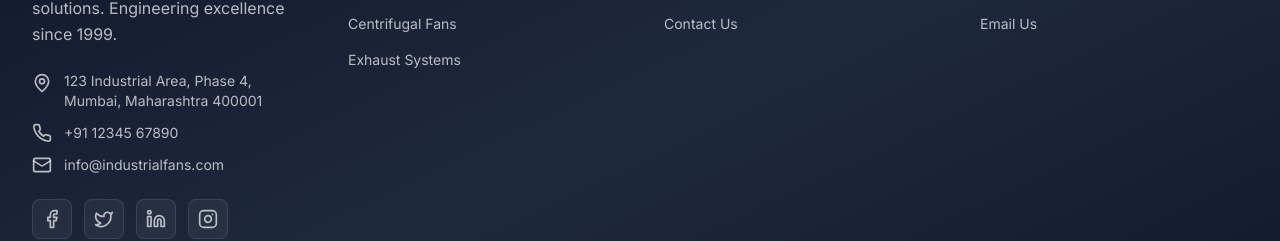
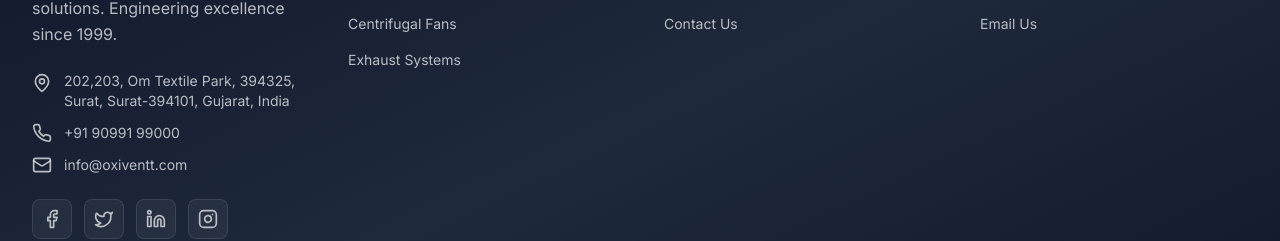
Before and after one commit to softwareguru2001-coder/oxiventt, a Next.js app: page / in a window 1280 px wide. Shown: the part 4189-4430 px from the top of the page. Built offline with nearby package versions, Linux system fonts and the light colour scheme; no server answers; the database is empty.

Commit message:
Updated footer.tsx

```diff
--- a/app/(public)/contact/page.tsx
+++ b/app/(public)/contact/page.tsx
@@ -35,10 +35,10 @@ export default function ContactPage() {
             </div>
             <h2 className="text-xl font-bold text-industrial-900 mb-3">Email</h2>
             <a
-              href="mailto:info@industrialfans.com"
+              href="mailto:info@oxiventt.com"
               className="text-blue-600 hover:text-blue-700 transition-colors font-medium"
             >
-              info@industrialfans.com
+              info@oxiventt.com
             </a>
           </div>
 
@@ -61,8 +61,8 @@ export default function ContactPage() {
             </div>
             <h2 className="text-xl font-bold text-industrial-900 mb-3">Address</h2>
             <p className="text-gray-600 leading-relaxed">
-              123 Industrial Area<br />
-              Mumbai, Maharashtra 400001<br />
+              202,203, Om Textile Park<br />
+              Surat-394101, Gujarat<br />
               India
             </p>
           </div>
--- a/components/layout/footer.tsx
+++ b/components/layout/footer.tsx
@@ -18,8 +18,8 @@ const footerLinks = {
   ],
   support: [
     { name: 'Get Quote', href: '/contact' },
-    { name: 'WhatsApp', href: 'https://wa.me/911234567890' },
-    { name: 'Email Us', href: 'mailto:info@industrialfans.com' },
+    { name: 'WhatsApp', href: 'https://wa.me/919099199000' },
+    { name: 'Email Us', href: 'mailto:info@oxiventt.com' },
   ],
 };
 
@@ -53,21 +53,21 @@ export function Footer() {
               <div className="space-y-3 mb-6">
                 <div className="flex items-start gap-3 text-sm text-white/70 hover:text-white/90 transition-colors">
                   <MapPin className="w-5 h-5 flex-shrink-0 mt-0.5" />
-                  <span>123 Industrial Area, Phase 4, Mumbai, Maharashtra 400001</span>
+                  <span>202,203, Om Textile Park, 394325, Surat, Surat-394101, Gujarat, India</span>
                 </div>
                 <a
-                  href="tel:+911234567890"
+                  href="tel:+919099199000"
                   className="flex items-center gap-3 text-sm text-white/70 hover:text-white/90 transition-colors"
                 >
                   <Phone className="w-5 h-5 flex-shrink-0" />
-                  <span>+91 12345 67890</span>
+                  <span>+91 90991 99000</span>
                 </a>
                 <a
-                  href="mailto:info@industrialfans.com"
+                  href="mailto:info@oxiventt.com"
                   className="flex items-center gap-3 text-sm text-white/70 hover:text-white/90 transition-colors"
                 >
                   <Mail className="w-5 h-5 flex-shrink-0" />
-                  <span>info@industrialfans.com</span>
+                  <span>info@oxiventt.com</span>
                 </a>
               </div>
 
```
